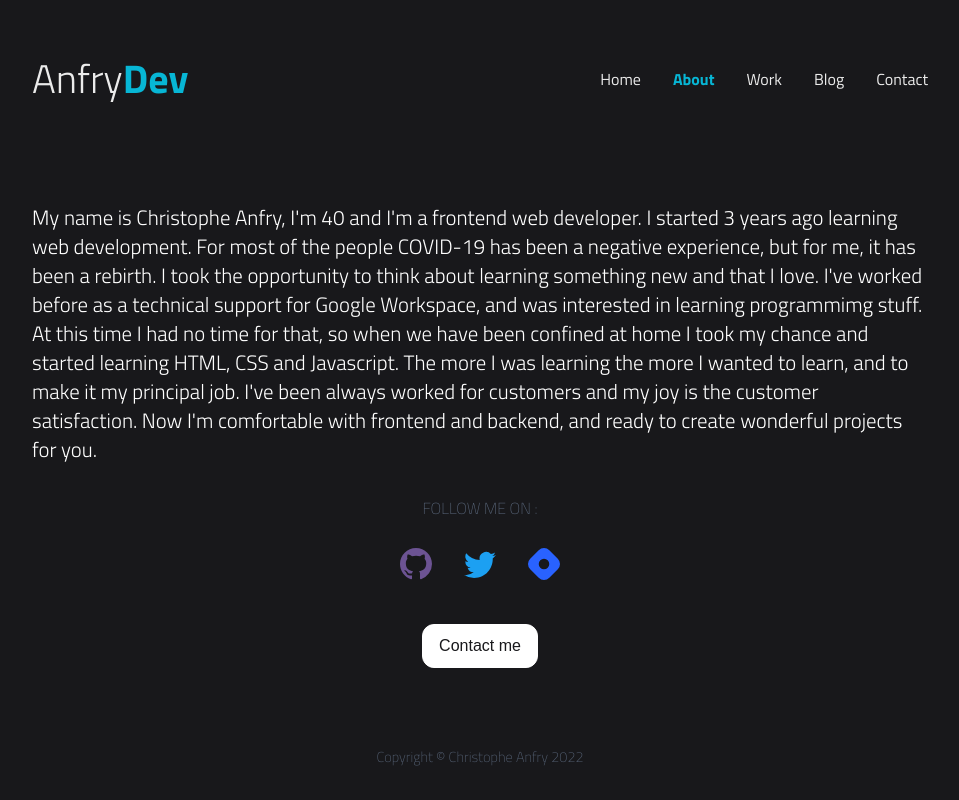
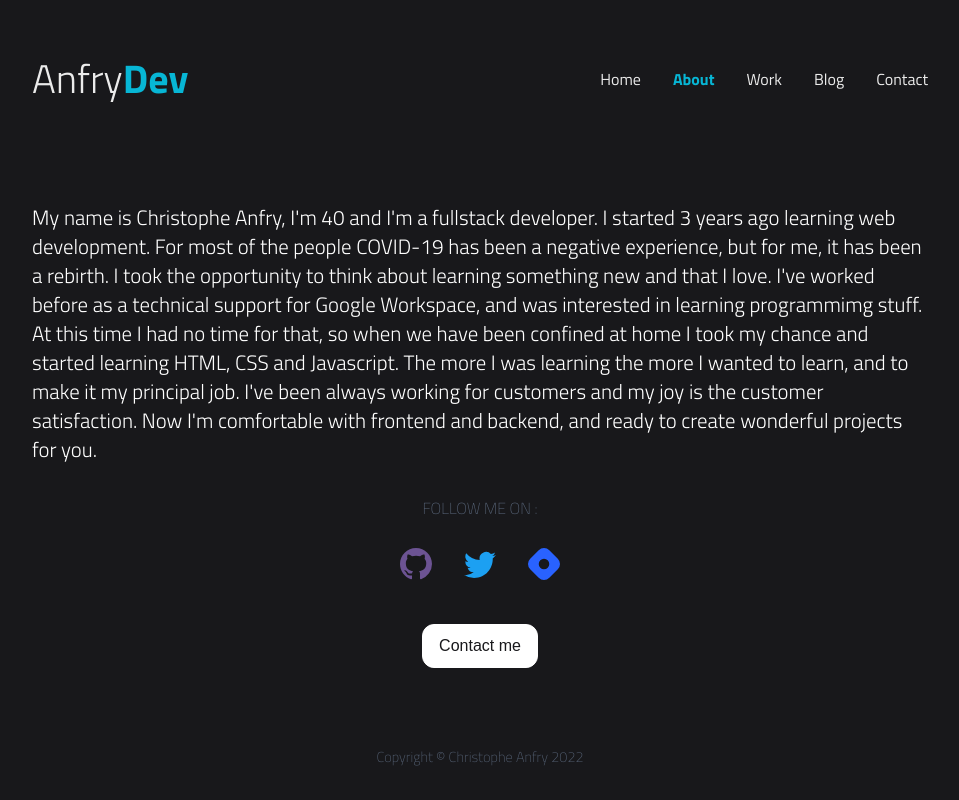
Before and after one commit to Canfry/website, a Next.js app: page /about in a window 1280 px wide. Shown: the whole page, without its empty margins (160-1119 px from the left). Built offline with nearby package versions, Linux system fonts and the light colour scheme.

Commit message:
changing about page

```diff
--- a/pages/about.jsx
+++ b/pages/about.jsx
@@ -17,7 +17,7 @@ export default function About() {
       </Head>
       <div className={styles.aboutContainer}>
         <h1>
-          My name is Christophe Anfry, I&apos;m 40 and I&apos;m a frontend web
+          My name is Christophe Anfry, I&apos;m 40 and I&apos;m a fullstack
           developer. I started 3 years ago learning web development. For most of
           the people COVID-19 has been a negative experience, but for me, it has
           been a rebirth. I took the opportunity to think about learning
@@ -26,7 +26,7 @@ export default function About() {
           programmimg stuff. At this time I had no time for that, so when we
           have been confined at home I took my chance and started learning HTML,
           CSS and Javascript. The more I was learning the more I wanted to
-          learn, and to make it my principal job. I&apos;ve been always worked
+          learn, and to make it my principal job. I&apos;ve been always working
           for customers and my joy is the customer satisfaction. Now I&apos;m
           comfortable with frontend and backend, and ready to create wonderful
           projects for you.
```
